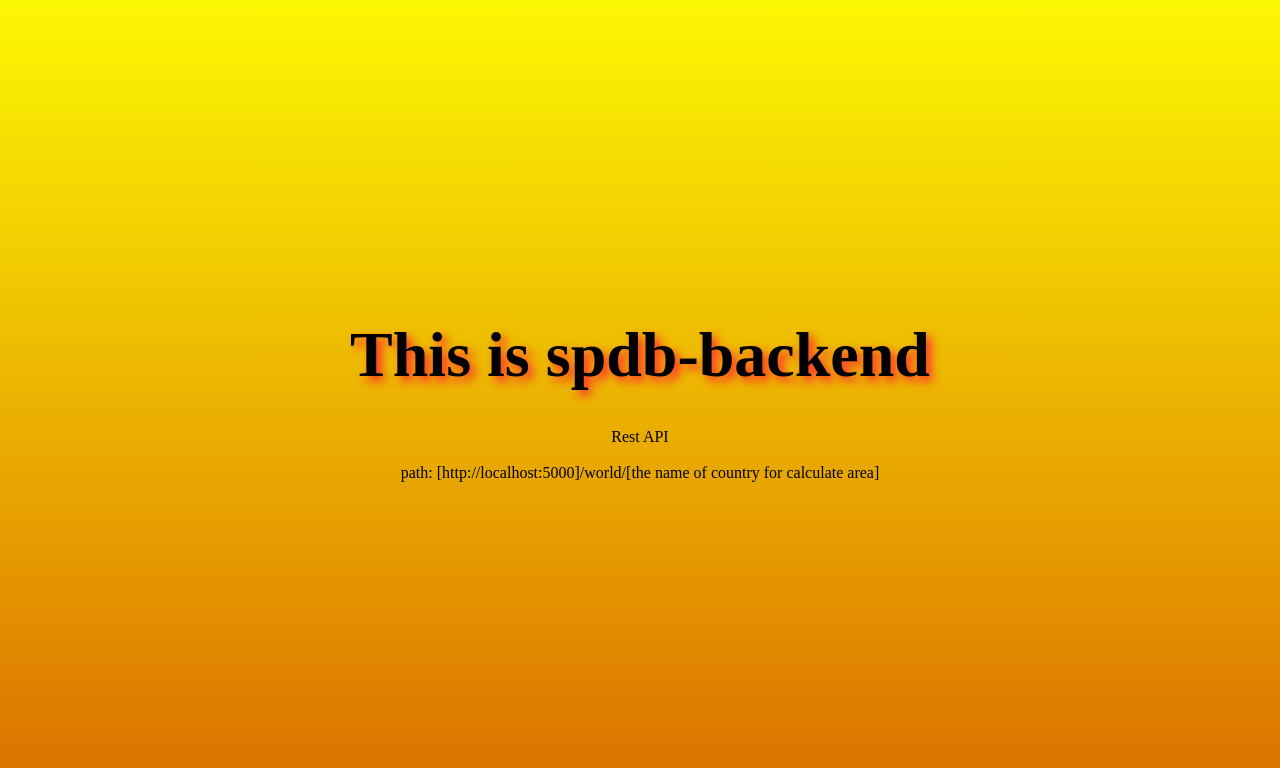
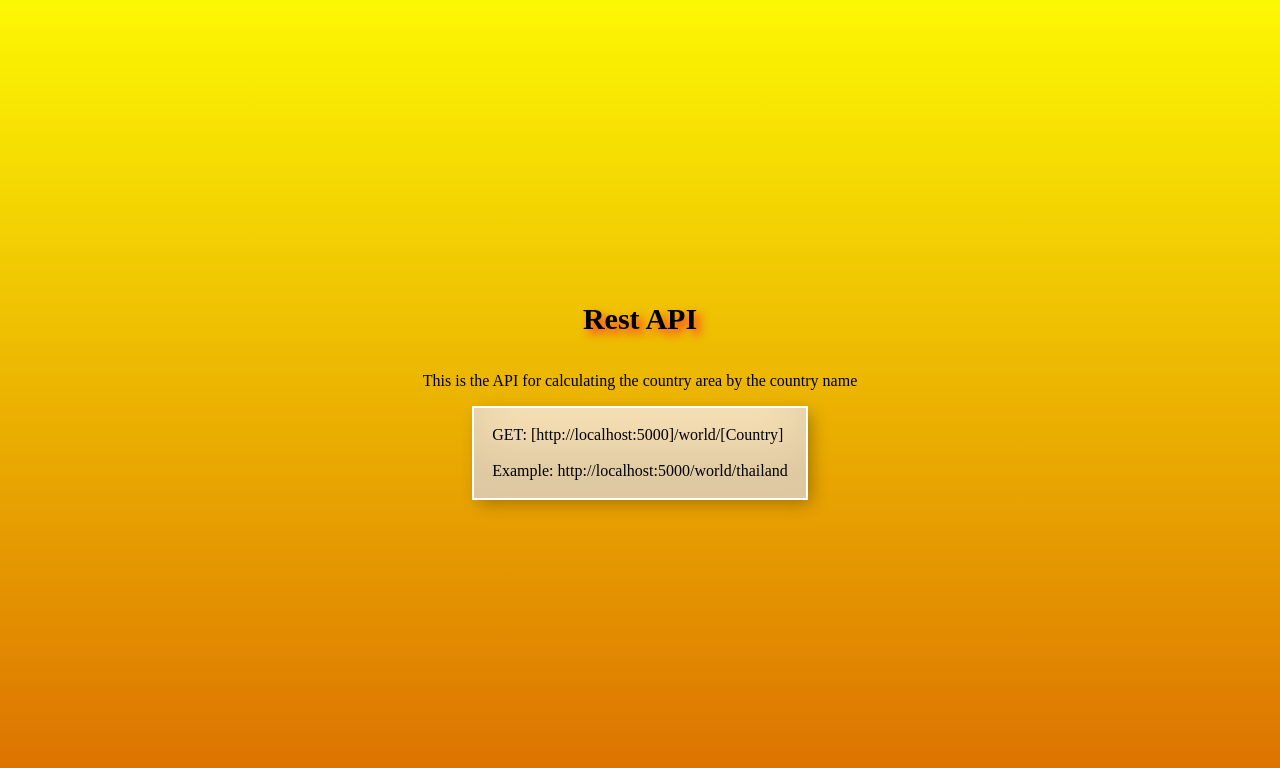
Before and after one commit to gotkk/vap-backend, a website: page views/index.html in a window 1280 px wide. Drawn offline with Linux system fonts and the light colour scheme.

Commit message:
home page, fix defect warning tedious

```diff
--- a/views/index.html
+++ b/views/index.html
@@ -1,24 +1,29 @@
 <!DOCTYPE html>
 <html lang="en">
+  <head>
+    <meta charset="UTF-8" />
+    <meta name="viewport" content="width=device-width, initial-scale=1.0" />
+    <link rel="stylesheet" type="text/css" href="./styles/index.css" />
+    <title>spdb-backend</title>
+  </head>
 
-<head>
-    <meta charset="UTF-8">
-    <meta name="viewport" content="width=device-width, initial-scale=1.0">
-    <link rel="stylesheet" type="text/css" href="./styles/index.css">
-    <title>Document</title>
-</head>
-
-<body>
+  <body>
     <div class="screen">
-        <div class="block">
-            <span class="text">This is spdb-backend</span>
-            <br/>
-            <br/>
-            <span>Rest API</span>
-            <br/>
-            <span>path: [http://localhost:5000]/world/[the name of country for calculate area]</span>
+      <div class="block">
+        <span class="text">Rest API</span>
+        <br />
+        <br />
+        <span>This is the API for calculating the country area by the country name</span>
+        <br />
+        <div class="block-api">
+          <span
+            >GET: [http://localhost:5000]/world/[Country]</span
+          >
+          <br />
+          <br />
+          <span>Example: http://localhost:5000/world/thailand</span>
         </div>
+      </div>
     </div>
-</body>
-
+  </body>
 </html>
--- a/views/styles/index.css
+++ b/views/styles/index.css
@@ -8,14 +8,23 @@
 }
 
 .block{
+    width: 100vw;
     display: flex;
     flex-direction: column;
     justify-content: center;
     align-items: center;
+    margin: 16px;
+}
+
+.block-api{
+    background-color: wheat;
+    box-shadow: inset 0 -3em 3em rgba(0, 0, 0, 0.1), 0 0 0 2px rgb(255, 255, 255),
+    0.3em 0.3em 1em rgba(0, 0, 0, 0.3);
+    padding: 18px;
 }
 
 .text{
-    font-size: 8vh;
+    font-size: 30px;
     font-weight: bold;
     color: #000000;
     text-shadow: 5px 5px 10px #ff2c2c;
```
Also changed, not shown: configs/index.js (+10 -6 lines).
